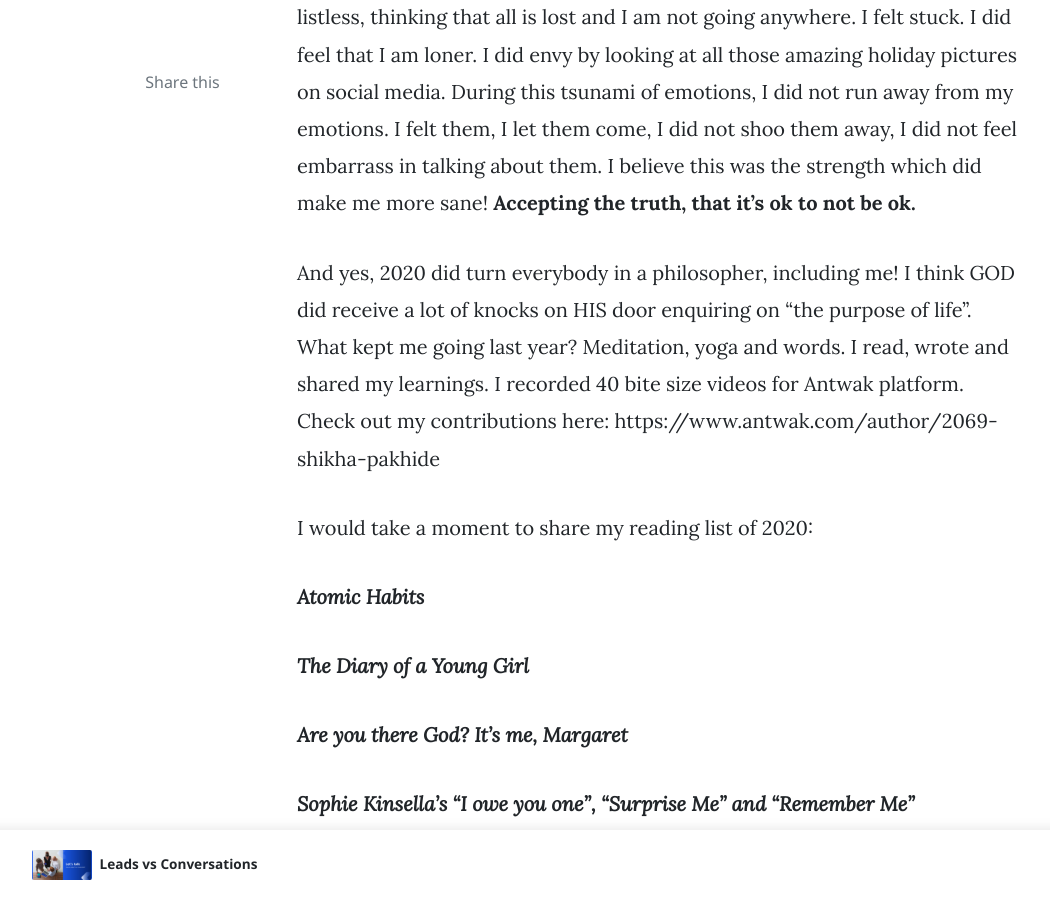
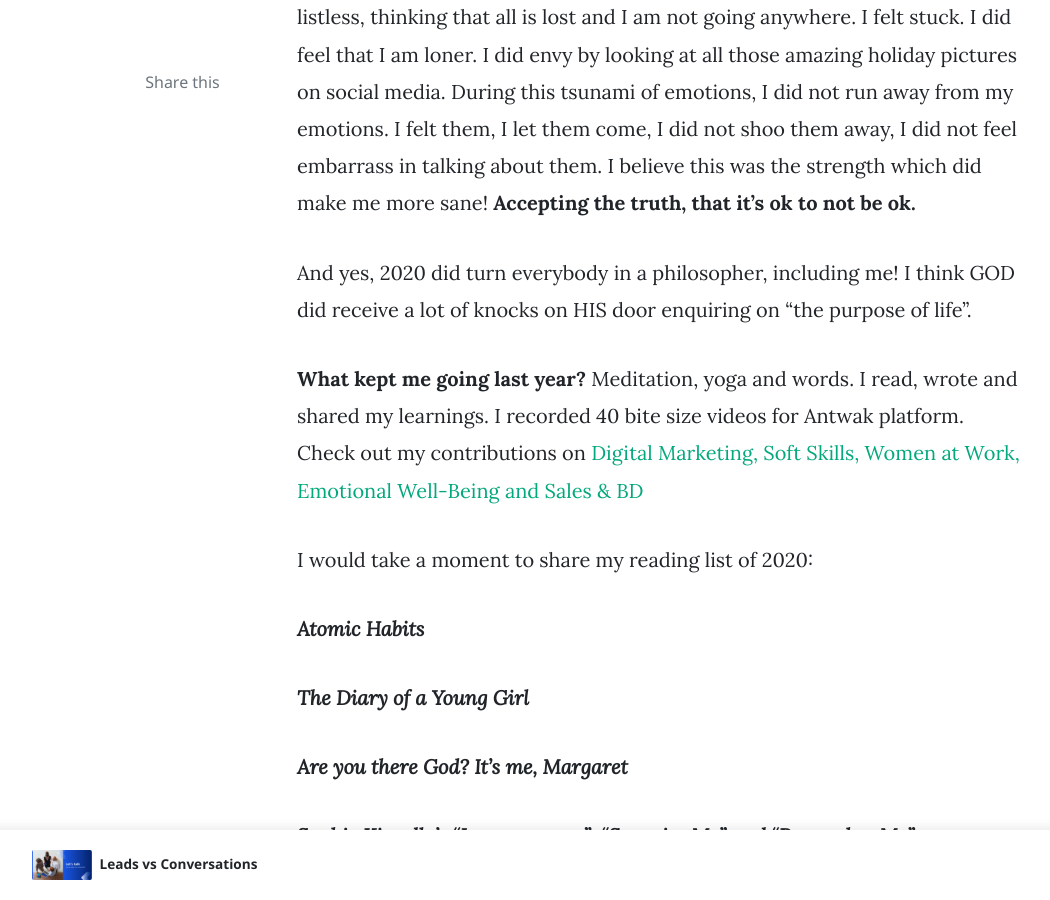
Before and after one commit to shikhashikz/shikhashikz.github.io, a Jekyll site: the page built from _posts/2021-01-11-Mandatory-2020-Wrap-up-Post.md, in a window 1280 px wide and 900 px high, scrolled down 1771 px. Shown: the whole window, without its empty margins (73-1123 px from the left). Built offline with Jekyll 4.4.1, drawn with Linux system fonts in a browser that asks for light colours; nearby versions of some CDN libraries; comment, search, counter and statistics services are not loaded; some of the changed text lies outside the part shown.

Commit message:
Update 2021-01-11-Mandatory-2020-Wrap-up-Post.md

```diff
--- a/_posts/2021-01-11-Mandatory-2020-Wrap-up-Post.md
+++ b/_posts/2021-01-11-Mandatory-2020-Wrap-up-Post.md
@@ -17,7 +17,8 @@ Coming back to 2020, it was so different in many ways. Whoever had never worked
 
 
 And yes, 2020 did turn everybody in a philosopher, including me! I think GOD did receive a lot of knocks on HIS door enquiring on “the purpose of life”.
-What kept me going last year? Meditation, yoga and words. I read, wrote and shared my learnings. I recorded 40 bite size videos for Antwak platform. Check out my contributions here: https://www.antwak.com/author/2069-shikha-pakhide
+
+**What kept me going last year?** Meditation, yoga and words. I read, wrote and shared my learnings. I recorded 40 bite size videos for Antwak platform. Check out my contributions on [Digital Marketing, Soft Skills, Women at Work, Emotional Well-Being and Sales & BD](https://www.antwak.com/author/2069-shikha-pakhide)
 
 
 I would take a moment to share my reading list of 2020:
```
